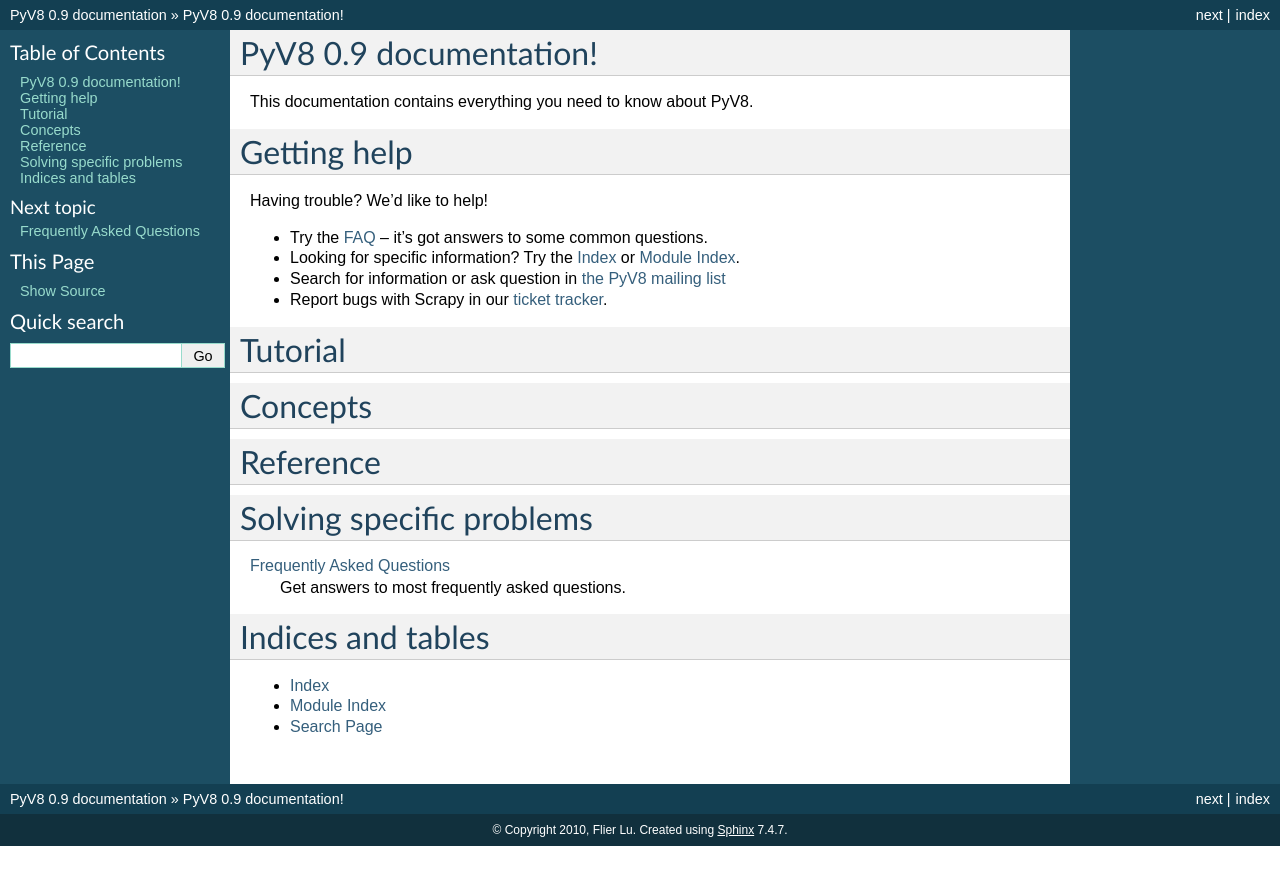
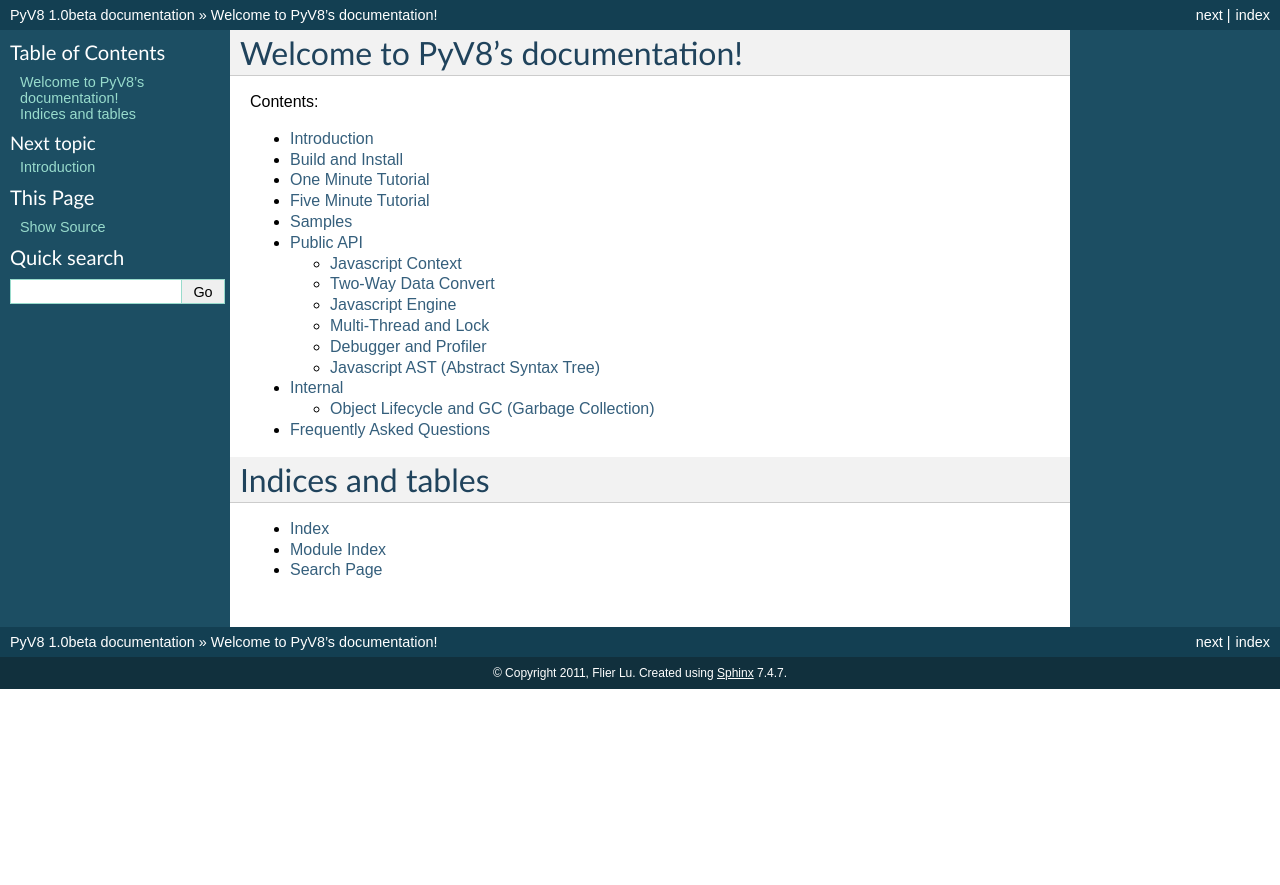
Before and after one commit to flier/pyv8, a Sphinx documentation site: the page built from doc/source/index.rst, in a window 1280 px wide. Shown: the top 885 px of the page. Built offline with Sphinx 7.4.7, drawn with Linux system fonts in a browser that asks for light colours.

Commit message:
add the document structure base on the Sphinx

```diff
--- /dev/null
+++ b/doc/source/1minute.rst
@@ -0,0 +1,5 @@
+One Minute Tutorial
+==========================
+
+.. toctree::
+   :maxdepth: 2
--- /dev/null
+++ b/doc/source/5minute.rst
@@ -0,0 +1,4 @@
+Five Minute Tutorial
+==========================
+.. toctree::
+   :maxdepth: 2
--- /dev/null
+++ b/doc/source/api/api.rst
@@ -0,0 +1,12 @@
+Public API
+===============
+
+.. toctree::
+   :maxdepth: 2
+
+   context
+   wrapper
+   engine
+   multithread
+   debugger
+   ast
--- /dev/null
+++ b/doc/source/api/ast.rst
@@ -0,0 +1,5 @@
+Javascript AST (Abstract Syntax Tree)
+=====================================
+
+.. toctree::
+   :maxdepth: 2
--- /dev/null
+++ b/doc/source/api/context.rst
@@ -0,0 +1,5 @@
+Javascript Context
+==========================
+
+.. toctree::
+   :maxdepth: 2
--- /dev/null
+++ b/doc/source/api/debugger.rst
@@ -0,0 +1,5 @@
+Debugger and Profiler
+==========================
+
+.. toctree::
+   :maxdepth: 2
--- /dev/null
+++ b/doc/source/api/engine.rst
@@ -0,0 +1,5 @@
+Javascript Engine
+==========================
+
+.. toctree::
+   :maxdepth: 2
--- /dev/null
+++ b/doc/source/api/multithread.rst
@@ -0,0 +1,5 @@
+Multi-Thread and Lock
+==========================
+
+.. toctree::
+   :maxdepth: 2
--- /dev/null
+++ b/doc/source/api/wrapper.rst
@@ -0,0 +1,5 @@
+Two-Way Data Convert
+==========================
+
+.. toctree::
+   :maxdepth: 2
--- /dev/null
+++ b/doc/source/build.rst
@@ -0,0 +1,4 @@
+Build and Install
+==========================
+.. toctree::
+   :maxdepth: 2
--- a/doc/source/conf.py
+++ b/doc/source/conf.py
@@ -1,7 +1,7 @@
 # -*- coding: utf-8 -*-
 #
 # PyV8 documentation build configuration file, created by
-# sphinx-quickstart on Sat Jan 23 15:50:09 2010.
+# sphinx-quickstart on Wed Aug 31 11:19:01 2011.
 #
 # This file is execfile()d with the current directory set to its containing dir.
 #
@@ -16,13 +16,16 @@
 # If extensions (or modules to document with autodoc) are in another directory,
 # add these directories to sys.path here. If the directory is relative to the
 # documentation root, use os.path.abspath to make it absolute, like shown here.
-#sys.path.append(os.path.abspath('.'))
+#sys.path.insert(0, os.path.abspath('.'))
 
 # -- General configuration -----------------------------------------------------
 
+# If your documentation needs a minimal Sphinx version, state it here.
+#needs_sphinx = '1.0'
+
 # Add any Sphinx extension module names here, as strings. They can be extensions
 # coming with Sphinx (named 'sphinx.ext.*') or your custom ones.
-extensions = ['sphinx.ext.autodoc', 'sphinx.ext.doctest', 'sphinx.ext.intersphinx', 'sphinx.ext.todo', 'sphinx.ext.coverage', 'sphinx.ext.ifconfig']
+extensions = ['sphinx.ext.autodoc', 'sphinx.ext.doctest', 'sphinx.ext.todo']
 
 # Add any paths that contain templates here, relative to this directory.
 templates_path = ['_templates']
@@ -31,23 +34,23 @@
 source_suffix = '.rst'
 
 # The encoding of source files.
-#source_encoding = 'utf-8'
+#source_encoding = 'utf-8-sig'
 
 # The master toctree document.
 master_doc = 'index'
 
 # General information about the project.
 project = u'PyV8'
-copyright = u'2010, Flier Lu'
+copyright = u'2011, Flier Lu'
 
 # The version info for the project you're documenting, acts as replacement for
 # |version| and |release|, also used in various other places throughout the
 # built documents.
 #
 # The short X.Y version.
-version = '0.9'
+version = '1.0'
 # The full version, including alpha/beta/rc tags.
-release = '0.9'
+release = '1.0beta'
 
 # The language for content autogenerated by Sphinx. Refer to documentation
 # for a list of supported languages.
@@ -59,12 +62,9 @@
 # Else, today_fmt is used as the format for a strftime call.
 #today_fmt = '%B %d, %Y'
 
-# List of documents that shouldn't be included in the build.
-#unused_docs = []
-
-# List of directories, relative to source directory, that shouldn't be searched
-# for source files.
-exclude_trees = []
+# List of patterns, relative to source directory, that match files and
+# directories to ignore when looking for source files.
+exclude_patterns = []
 
 # The reST default role (used for this markup: `text`) to use for all documents.
 #default_role = None
@@ -89,8 +89,8 @@
 
 # -- Options for HTML output ---------------------------------------------------
 
-# The theme to use for HTML and HTML Help pages.  Major themes that come with
-# Sphinx are currently 'default' and 'sphinxdoc'.
+# The theme to use for HTML and HTML Help pages.  See the documentation for
+# a list of builtin themes.
 html_theme = 'default'
 
 # Theme options are theme-specific and customize the look and feel of a theme
@@ -138,7 +138,7 @@
 #html_additional_pages = {}
 
 # If false, no module index is generated.
-#html_use_modindex = True
+#html_domain_indices = True
 
 # If false, no index is generated.
 #html_use_index = True
@@ -149,13 +149,19 @@
 # If true, links to the reST sources are added to the pages.
 #html_show_sourcelink = True
 
+# If true, "Created using Sphinx" is shown in the HTML footer. Default is True.
+#html_show_sphinx = True
+
+# If true, "(C) Copyright ..." is shown in the HTML footer. Default is True.
+#html_show_copyright = True
+
 # If true, an OpenSearch description file will be output, and all pages will
 # contain a <link> tag referring to it.  The value of this option must be the
 # base URL from which the finished HTML is served.
 #html_use_opensearch = ''
 
-# If nonempty, this is the file name suffix for HTML files (e.g. ".xhtml").
-#html_file_suffix = ''
+# This is the file name suffix for HTML files (e.g. ".xhtml").
+#html_file_suffix = None
 
 # Output file base name for HTML help builder.
 htmlhelp_basename = 'PyV8doc'
@@ -184,6 +190,12 @@
 # not chapters.
 #latex_use_parts = False
 
+# If true, show page references after internal links.
+#latex_show_pagerefs = False
+
+# If true, show URL addresses after external links.
+#latex_show_urls = False
+
 # Additional stuff for the LaTeX preamble.
 #latex_preamble = ''
 
@@ -191,8 +203,14 @@
 #latex_appendices = []
 
 # If false, no module index is generated.
-#latex_use_modindex = True
+#latex_domain_indices = True
 
 
-# Example configuration for intersphinx: refer to the Python standard library.
-intersphinx_mapping = {'http://docs.python.org/': None}
+# -- Options for manual page output --------------------------------------------
+
+# One entry per manual page. List of tuples
+# (source start file, name, description, authors, manual section).
+man_pages = [
+    ('index', 'pyv8', u'PyV8 Documentation',
+     [u'Flier Lu'], 1)
+]
--- a/doc/source/index.rst
+++ b/doc/source/index.rst
@@ -1,49 +1,24 @@
 .. PyV8 documentation master file, created by
-   sphinx-quickstart on Sat Jan 23 15:50:09 2010.
+   sphinx-quickstart on Wed Aug 31 11:19:01 2011.
    You can adapt this file completely to your liking, but it should at least
    contain the root `toctree` directive.
 
-PyV8 |version| documentation!
+Welcome to PyV8's documentation!
 ================================
 
-This documentation contains everything you need to know about PyV8.
+Contents:
 
-Getting help
-============
-Having trouble? We'd like to help!
-
-* Try the :doc:`FAQ <faq>` -- it's got answers to some common questions.
-* Looking for specific information? Try the :ref:`genindex` or :ref:`modindex`.
-* Search for information or ask question in `the PyV8 mailing list`_
-* Report bugs with Scrapy in our `ticket tracker`_.
-
-.. _the PyV8 mailing list: https://groups.google.com/group/pyv8/
-.. _ticket tracker: http://code.google.com/p/pyv8/issues/list
-
-Tutorial
-========
 .. toctree::
    :maxdepth: 2
 
-Concepts
-========
-.. toctree::
-   :maxdepth: 2
-
-Reference
-=========
-.. toctree::
-   :maxdepth: 2
-
-Solving specific problems
-=========================
-.. toctree::
-    :hidden:
-
-    faq
-
-:doc:`faq`
-    Get answers to most frequently asked questions.
+   intro
+   build
+   1minute
+   5minute
+   samples
+   api/api
+   internal/internal
+   faq
 
 Indices and tables
 ==================
--- /dev/null
+++ b/doc/source/internal/gc.rst
@@ -0,0 +1,5 @@
+Object Lifecycle and GC (Garbage Collection)
+============================================
+
+.. toctree::
+   :maxdepth: 2
--- /dev/null
+++ b/doc/source/intro.rst
@@ -0,0 +1,4 @@
+Introduction
+==========================
+.. toctree::
+   :maxdepth: 2
--- /dev/null
+++ b/doc/source/samples.rst
@@ -0,0 +1,6 @@
+.. _build:
+
+Samples
+==========================
+.. toctree::
+   :maxdepth: 2
```
Also changed, not shown: doc/source/internal/internal.rst (added, +7 -0 lines), 2 other files.
